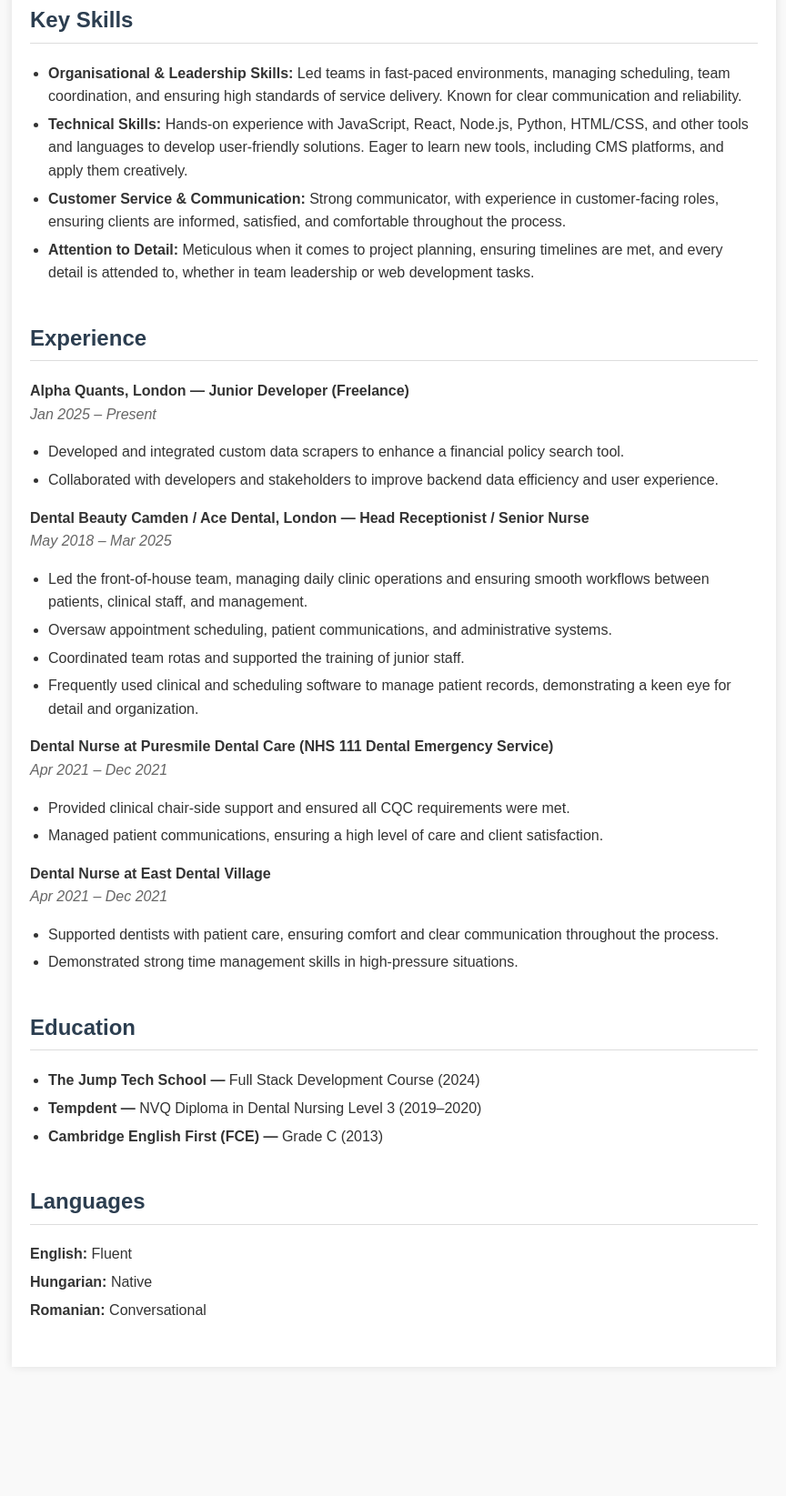
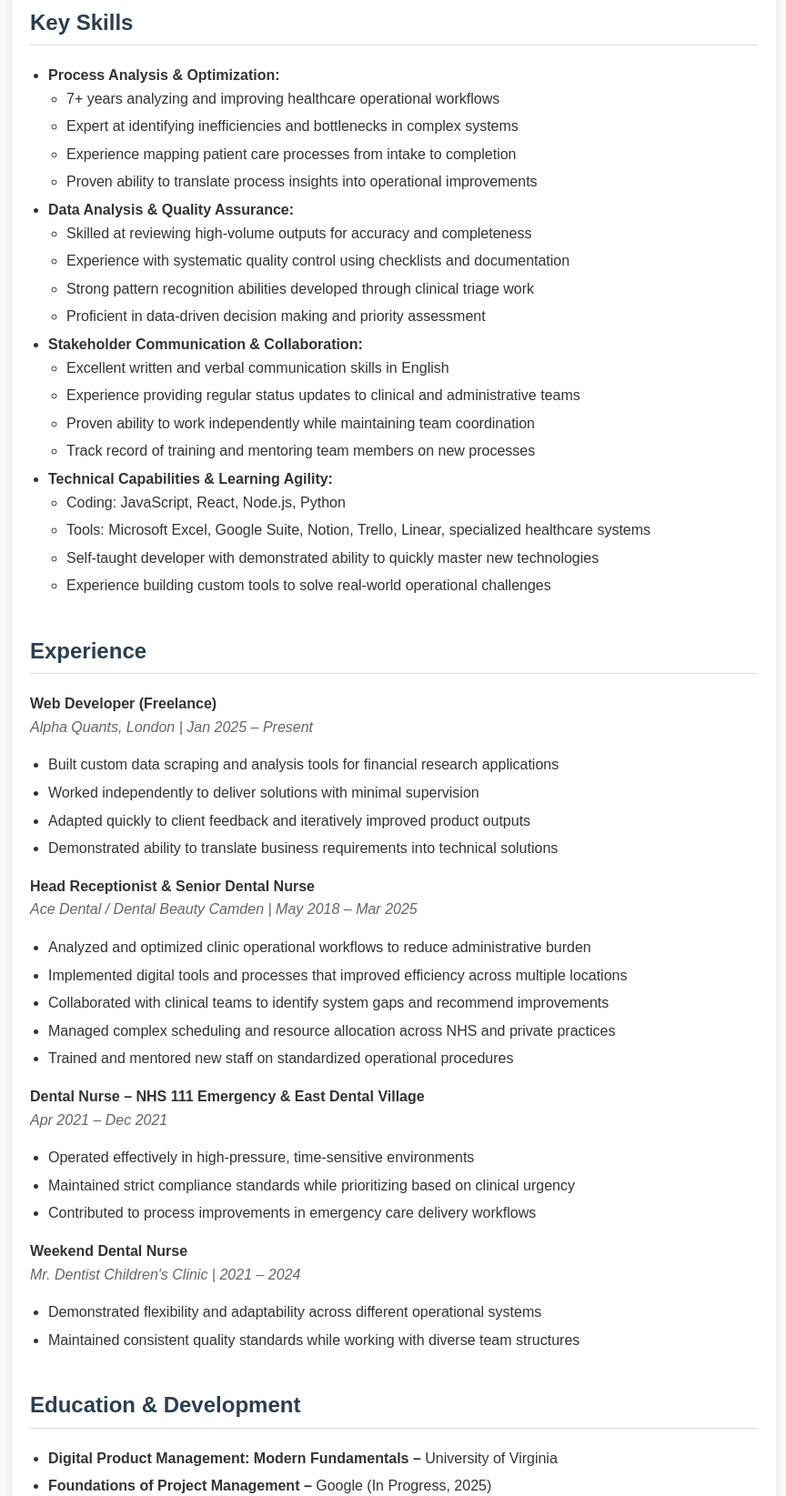
Before and after one commit to DeboraKis/MySite, a plain HTML site: page resume.html in a window 1280 px wide. Shown: the part 474-2119 px from the top of the page at 91% size, without its empty margins (207-1071 px from the left). Before the commit the page ends 2017 px from the top, so only its background shows below. Drawn offline with Linux system fonts and the light colour scheme.

Commit message:
index page update

```diff
--- a/resume.html
+++ b/resume.html
@@ -75,66 +75,101 @@
 <body>
   <div class="container">
     <h1>Debora Kis</h1>
-    <h3>Junior Software Developer</h3>
+    <h3>Tech Generalist</h3>
+
     <div class="contact">
       <p>📞 +44 7774 254975</p>
       <p>📧 deborakis1994@gmail.com</p>
     </div>
 
     <div class="section">
-      <h2>Personal Profile</h2>
-      <p>Junior Developer skilled in JavaScript, React, and Python with a passion for clean, responsive solutions. Recent graduate from intensive bootcamp training, I bring boundless enthusiasm and a collaborative mindset to every challenge. Eager to apply my technical range while growing alongside a forward-thinking team.</p>
+
+      <p>Tech generalist with full-stack development skills and seven years of operational experience managing complex workflows and client-focused problem-solving. Brings a systems thinking approach to analyzing processes, whether debugging code or optimizing business operations. Skilled at translating technical concepts for stakeholders and building solutions that are both technically sound and genuinely useful. Excels in collaborative environments requiring attention to detail and a user-first mentality. Eager to apply analytical mindset and process optimization experience to AI-powered business intelligence solutions.</p>
     </div>
 
     <div class="section">
       <h2>Key Skills</h2>
       <ul>
-        <li><strong>Organisational & Leadership Skills:</strong> Led teams in fast-paced environments, managing scheduling, team coordination, and ensuring high standards of service delivery. Known for clear communication and reliability.</li>
-        <li><strong>Technical Skills:</strong> Hands-on experience with JavaScript, React, Node.js, Python, HTML/CSS, and other tools and languages to develop user-friendly solutions. Eager to learn new tools, including CMS platforms, and apply them creatively.</li>
-        <li><strong>Customer Service & Communication:</strong> Strong communicator, with experience in customer-facing roles, ensuring clients are informed, satisfied, and comfortable throughout the process.</li>
-        <li><strong>Attention to Detail:</strong> Meticulous when it comes to project planning, ensuring timelines are met, and every detail is attended to, whether in team leadership or web development tasks.</li>
+        <li><strong>Process Analysis & Optimization:</strong>
+          <ul>
+            <li>7+ years analyzing and improving healthcare operational workflows</li>
+            <li>Expert at identifying inefficiencies and bottlenecks in complex systems</li>
+            <li>Experience mapping patient care processes from intake to completion</li>
+            <li>Proven ability to translate process insights into operational improvements</li>
+          </ul>
+        </li>
+        <li><strong>Data Analysis & Quality Assurance:</strong>
+          <ul>
+            <li>Skilled at reviewing high-volume outputs for accuracy and completeness</li>
+            <li>Experience with systematic quality control using checklists and documentation</li>
+            <li>Strong pattern recognition abilities developed through clinical triage work</li>
+            <li>Proficient in data-driven decision making and priority assessment</li>
+          </ul>
+        </li>
+        <li><strong>Stakeholder Communication & Collaboration:</strong>
+          <ul>
+            <li>Excellent written and verbal communication skills in English</li>
+            <li>Experience providing regular status updates to clinical and administrative teams</li>
+            <li>Proven ability to work independently while maintaining team coordination</li>
+            <li>Track record of training and mentoring team members on new processes</li>
+          </ul>
+        </li>
+        <li><strong>Technical Capabilities & Learning Agility:</strong>
+          <ul>
+            <li>Coding: JavaScript, React, Node.js, Python</li>
+            <li>Tools: Microsoft Excel, Google Suite, Notion, Trello, Linear, specialized healthcare systems</li>
+            <li>Self-taught developer with demonstrated ability to quickly master new technologies</li>
+            <li>Experience building custom tools to solve real-world operational challenges</li>
+          </ul>
+        </li>
       </ul>
     </div>
 
     <div class="section">
       <h2>Experience</h2>
-      <p><span class="job-title">Alpha Quants, London — Junior Developer (Freelance)</span><br>
-      <span class="job-date">Jan 2025 – Present</span></p>
+      <p><span class="job-title">Web Developer (Freelance)</span><br>
+      <span class="job-date">Alpha Quants, London | Jan 2025 – Present</span></p>
       <ul>
-        <li>Developed and integrated custom data scrapers to enhance a financial policy search tool.</li>
-        <li>Collaborated with developers and stakeholders to improve backend data efficiency and user experience.</li>
+        <li>Built custom data scraping and analysis tools for financial research applications</li>
+        <li>Worked independently to deliver solutions with minimal supervision</li>
+        <li>Adapted quickly to client feedback and iteratively improved product outputs</li>
+        <li>Demonstrated ability to translate business requirements into technical solutions</li>
       </ul>
 
-      <p><span class="job-title">Dental Beauty Camden / Ace Dental, London — Head Receptionist / Senior Nurse</span><br>
-      <span class="job-date">May 2018 – Mar 2025</span></p>
+      <p><span class="job-title">Head Receptionist & Senior Dental Nurse</span><br>
+      <span class="job-date">Ace Dental / Dental Beauty Camden | May 2018 – Mar 2025</span></p>
       <ul>
-        <li>Led the front-of-house team, managing daily clinic operations and ensuring smooth workflows between patients, clinical staff, and management.</li>
-        <li>Oversaw appointment scheduling, patient communications, and administrative systems.</li>
-        <li>Coordinated team rotas and supported the training of junior staff.</li>
-        <li>Frequently used clinical and scheduling software to manage patient records, demonstrating a keen eye for detail and organization.</li>
+        <li>Analyzed and optimized clinic operational workflows to reduce administrative burden</li>
+        <li>Implemented digital tools and processes that improved efficiency across multiple locations</li>
+        <li>Collaborated with clinical teams to identify system gaps and recommend improvements</li>
+        <li>Managed complex scheduling and resource allocation across NHS and private practices</li>
+        <li>Trained and mentored new staff on standardized operational procedures</li>
       </ul>
 
-      <p><span class="job-title">Dental Nurse at Puresmile Dental Care (NHS 111 Dental Emergency Service)</span><br>
+      <p><span class="job-title">Dental Nurse – NHS 111 Emergency & East Dental Village</span><br>
       <span class="job-date">Apr 2021 – Dec 2021</span></p>
       <ul>
-        <li>Provided clinical chair-side support and ensured all CQC requirements were met.</li>
-        <li>Managed patient communications, ensuring a high level of care and client satisfaction.</li>
+        <li>Operated effectively in high-pressure, time-sensitive environments</li>
+        <li>Maintained strict compliance standards while prioritizing based on clinical urgency</li>
+        <li>Contributed to process improvements in emergency care delivery workflows</li>
       </ul>
 
-      <p><span class="job-title">Dental Nurse at East Dental Village</span><br>
-      <span class="job-date">Apr 2021 – Dec 2021</span></p>
+      <p><span class="job-title">Weekend Dental Nurse</span><br>
+      <span class="job-date">Mr. Dentist Children's Clinic | 2021 – 2024</span></p>
       <ul>
-        <li>Supported dentists with patient care, ensuring comfort and clear communication throughout the process.</li>
-        <li>Demonstrated strong time management skills in high-pressure situations.</li>
+        <li>Demonstrated flexibility and adaptability across different operational systems</li>
+        <li>Maintained consistent quality standards while working with diverse team structures</li>
       </ul>
     </div>
 
     <div class="section">
-      <h2>Education</h2>
+      <h2>Education & Development</h2>
       <ul>
-        <li><strong>The Jump Tech School —</strong> Full Stack Development Course (2024)</li>
-        <li><strong>Tempdent —</strong> NVQ Diploma in Dental Nursing Level 3 (2019–2020)</li>
-        <li><strong>Cambridge English First (FCE) —</strong> Grade C (2013)</li>
+        <li><strong>Digital Product Management: Modern Fundamentals –</strong> University of Virginia</li>
+        <li><strong>Foundations of Project Management –</strong> Google (In Progress, 2025)</li>
+        <li><strong>Full Stack Development Programme –</strong> The Jump Tech School (2024)</li>
+        <li><strong>NVQ Diploma in Dental Nursing Level 3 –</strong> Tempdent (2019–2020)</li>
+        <li><strong>Cambridge English First (FCE) –</strong> Grade C (2013)</li>
       </ul>
     </div>
 
@@ -148,4 +183,5 @@
     </div>
   </div>
 </body>
+
 </html>
```
Also changed, not shown: index.html (+12 -4 lines), info.html (+1 -1 lines).
